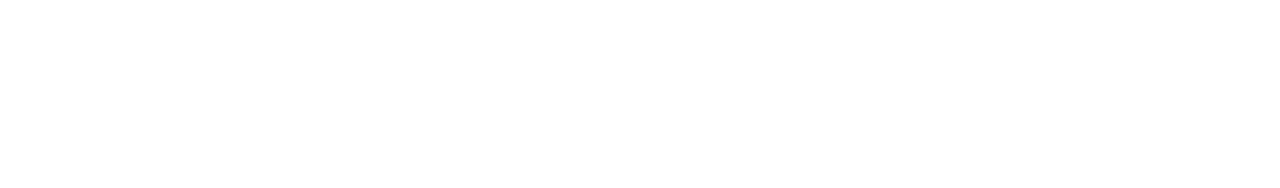
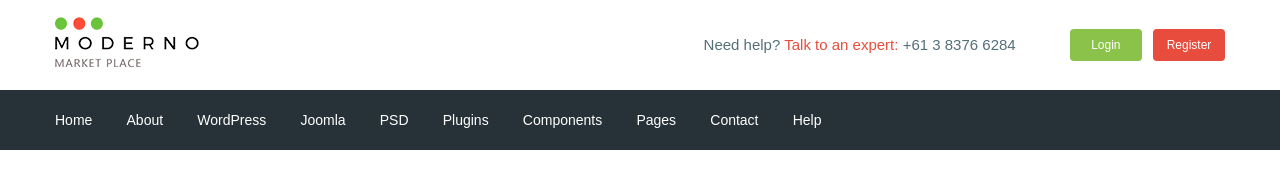
Before and after one commit to GlueSanchez/moderno, a website: page app/index.html in a window 1280 px wide. Drawn offline with nearby package versions, Linux system fonts and the light colour scheme; files that its build step writes are made by us from their sources.

Commit message:
added header

```diff
--- a/app/index.html
+++ b/app/index.html
@@ -1,19 +1,105 @@
 <!DOCTYPE html>
 <html lang="en">
+
 <head>
     <meta charset="UTF-8">
     <meta name="viewport" content="width=device-width, initial-scale=1.0">
     <meta http-equiv="X-UA-Compatible" content="ie=edge">
-    <title>GA GA GA</title>
+    <title>Doc</title>
+    <link href="https://fonts.googleapis.com/css?family=Roboto:500,700&display=swap" rel="stylesheet">
     <link rel="stylesheet" href="css/libs.min.css">
     <link rel="stylesheet" href="css/style.min.css">
 </head>
+
 <body>
-
+    <header class="header">
+        <div class="header__top">
+            <div class="container">
+                <div class="header__top-inner">
+                    <div class="header__logo">
+                        <a href="#">
+                            <img src="images/logo.png" alt="">
+                        </a>
+                    </div>
+                    <div class="header__text">
+                        <a href="#"> Need help?</a>
+                        <span>Talk to an expert:</span>
+                        <a class="header__phone" href="tel:61383766284">+61 3 8376 6284</a>
+                    </div>
+                    <div class="header__box">
+                        <div class="basket">
+                            <a href="#"></a>
+                            <a class="header__btn header__btn-login" href="#">Login</a>
+                            <a class="header__btn header__btn-register" href="#">Register</a>
+                        </div>
+                    </div>
+                </div>
+            </div>
+        </div>
+        <div class="header__menu">
+            <div class="container">
+                <nav class="menu">
+                    <ul class="menu__list">
+                        <li>
+                            <a href="#">
+                                Home
+                            </a>
+                        </li>
+                        <li>
+                            <a href="#">
+                                About
+                            </a>
+                        </li>
+                        <li>
+                            <a href="#">
+                                WordPress
+                            </a>
+                        </li>
+                        <li>
+                            <a href="#">
+                                Joomla
+                            </a>
+                        </li>
+                        <li>
+                            <a href="#">
+                                PSD
+                            </a>
+                        </li>
+                        <li>
+                            <a href="#">
+                                Plugins
+                            </a>
+                        </li>
+                        <li>
+                            <a href="#">
+                                Components
+                            </a>
+                        </li>
+                        <li>
+                            <a href="#">
+                                Pages
+                            </a>
+                        </li>
+                        <li>
+                            <a href="#">
+                                Contact
+                            </a>
+                        </li>
+                        <li>
+                            <a href="#">
+                                Help
+                            </a>
+                        </li>
+                    </ul>
+                </nav>
+            </div>
+        </div>
+    </header>
 
 
     <script src="https://ajax.googleapis.com/ajax/libs/jquery/3.4.1/jquery.min.js"></script>
     <script src="js/libs.min.js"></script>
     <script src="js/main.min.js"></script>
 </body>
+
 </html>
--- /dev/null
+++ b/app/scss/_fonts.scss
@@ -0,0 +1,6 @@
+@font-face {
+  font-family: 'Roboto-Regular', sans-serif;
+  src: url('../fonts/Roboto-Regular.woff2') format('woff2'), url('../fonts/Roboto-Regular.woff') format('woff');
+  font-weight: 400;
+  font-display: swap;
+}
--- /dev/null
+++ b/app/scss/_global.scss
@@ -0,0 +1,31 @@
+html{
+  box-sizing: border-box;
+}
+*,
+*::before,
+*::after{
+  box-sizing: inherit;
+}
+a{
+  display: inline-block;
+  text-decoration: none;
+  color: $text;
+}
+ul,
+li{
+  margin: 0;
+  padding: 0;
+  list-style: none;
+}
+body{
+  font-family: "Roboto-Regular", sans-serif;
+  font-size: 15px;
+  line-height: 24px;
+  color: $text;
+  font-weight: 400;
+}
+.container{
+  max-width: 1200px;
+  margin: 0 auto;
+  padding: 0 15px;
+}
--- /dev/null
+++ b/app/scss/_vars.scss
@@ -0,0 +1,4 @@
+$text : #546e7a;
+$red: #e74c3c;
+$green: #8bc34a;
+$bg: #263238;
--- a/app/scss/style.scss
+++ b/app/scss/style.scss
@@ -1,18 +1,52 @@
-html{
-    box-sizing: border-box;
+@import 'vars';
+@import 'global';
+@import 'fonts';
+
+.header__top-inner{
+    display: flex;
+    justify-content: space-between;
+    height: 90px;
+    align-items: center;
 }
-*,
-*::before,
-*::after{
-    box-sizing: inherit;
+.header__text{
+    margin-left: auto;
+    margin-right: 50px;
+    span{
+        color: $red;
+    }
 }
-body{
-    margin: 0;
-    padding: 0;
-    margin-left: 15px;
-    margin-bottom: 50px;
-    margin-top: 50px;
-    background-color: green;
-    background-color: #fff;
+.header__btn{
+    width: 72px;
+    padding: 4px;
+    border-radius: 4px;
+    color: #fff;
+    text-align: center;
+    font-size: 12px;
+}
+.header__btn-login{
+    background-color: $green;
+}
+.header__btn-register{
+    background-color: $red;
+    margin-left: 7px;
+}
+.header__menu{
+    background-color: $bg;
+}
+.menu{
     display: flex;
+    align-items: center;
+    height: 60px;
 }
+.menu__list{
+    li{
+        display: inline-block;
+        & +li{
+            margin-left: 30px;
+        }
+    }
+    a{
+        color: #fff;
+        font-size: 14px;
+    }
+}
--- a/gulpfile.js
+++ b/gulpfile.js
@@ -8,7 +8,7 @@ let gulp = require('gulp'),
     cssmin = require('gulp-cssmin');
 
 gulp.task('sass', function(){
-    return gulp.src('app/scss/style.scss')
+    return gulp.src('app/scss/**/*.scss')
             .pipe(sass({outputStyle: 'compressed'}))
             .pipe(rename({suffix: '.min'}))
             .pipe(autoprefixer({
@@ -58,7 +58,7 @@ gulp.task('browser-sync', function() {
 });
 
 gulp.task('watch', function(){
-    gulp.watch('app/scss/style.scss', gulp.parallel('sass'));
+    gulp.watch('app/scss/**/*.scss', gulp.parallel('sass'));
     gulp.watch('app/*.html', gulp.parallel('html'));
     gulp.watch('app/*.js', gulp.parallel('js'));
 });
```
Also changed, not shown: app/fonts/Roboto-Regular.woff (added), app/fonts/Roboto-Regular.woff2 (added), app/images/logo.png (added).
